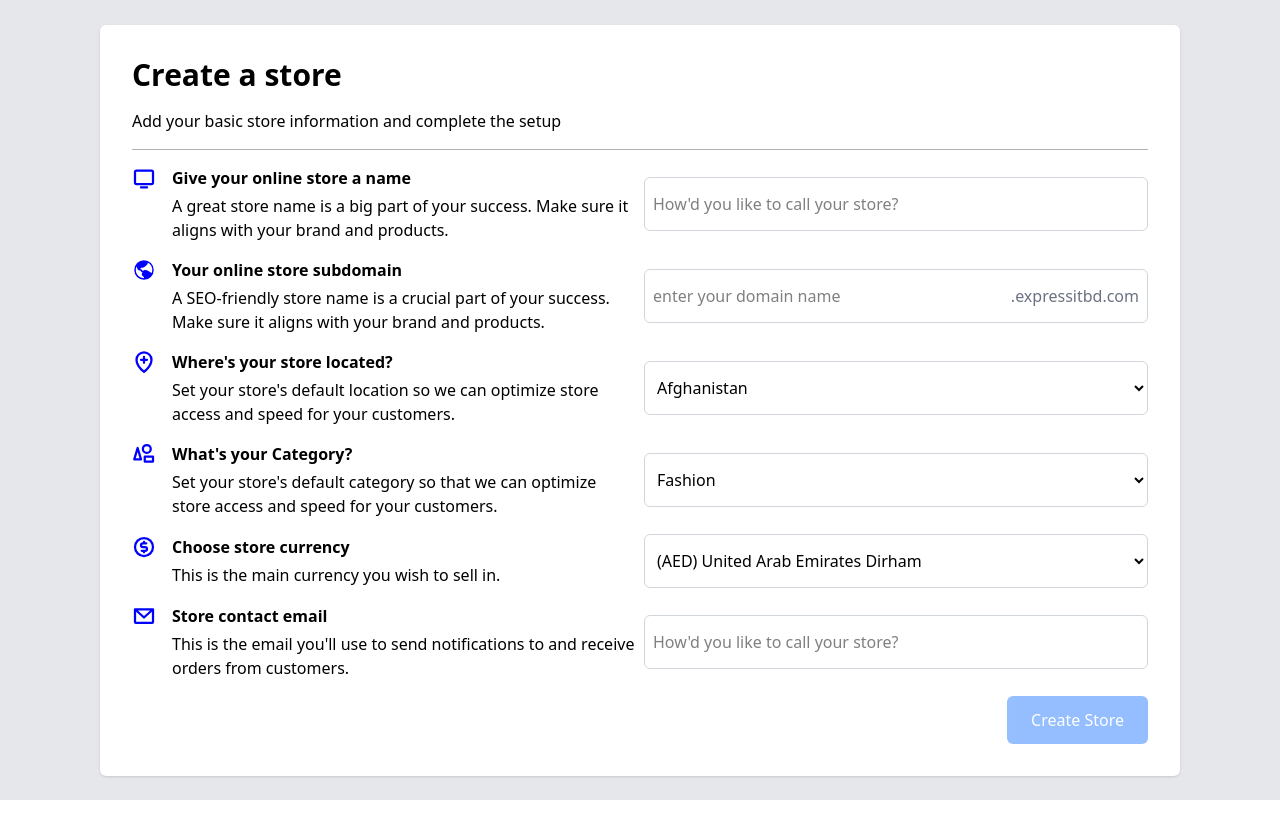
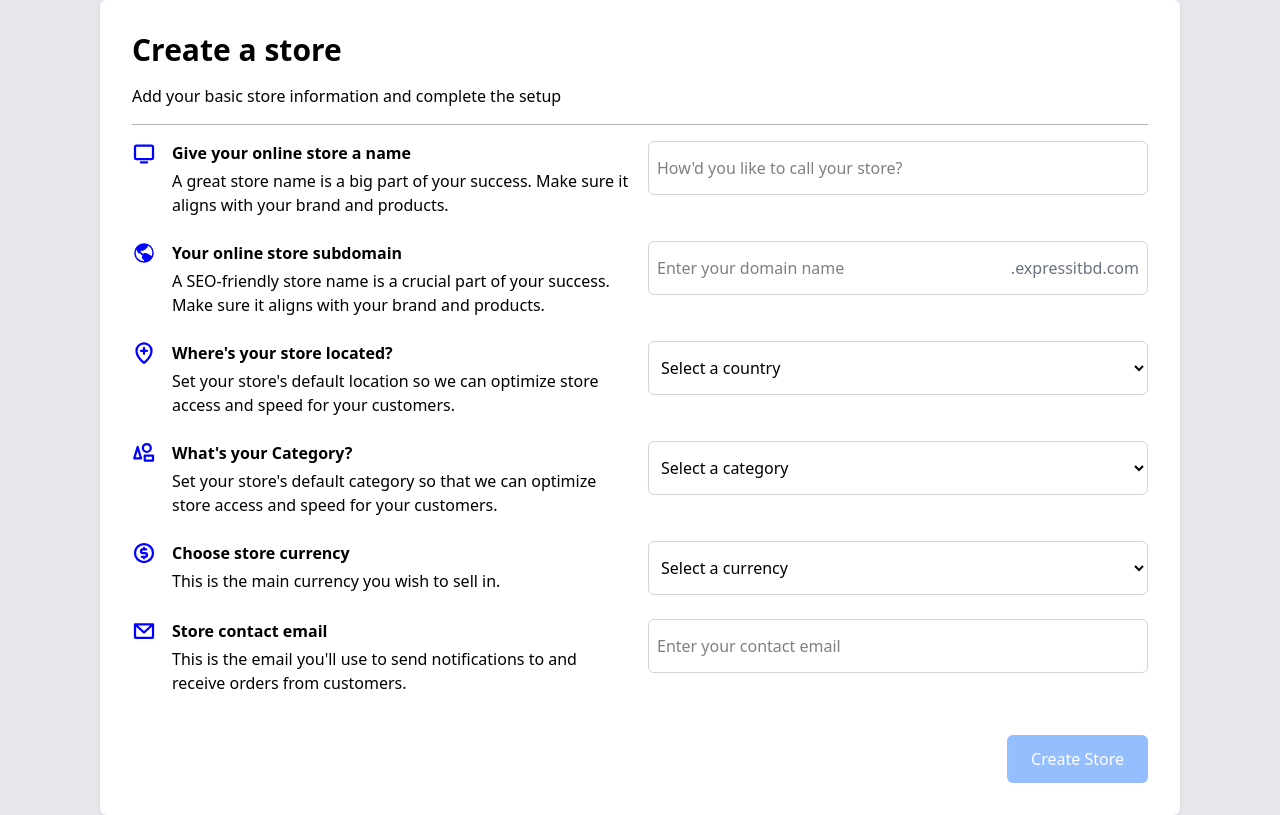
Before and after one commit to naimdotcom/store-creation-and-domain-check, a Next.js app: page / in a window 1280 px wide. Built offline with nearby package versions, Linux system fonts and the light colour scheme.

Commit message:
Refactor store creation form with improved validation and domain checking; add FormDomainField component and initial state constants.

```diff
--- a/src/app/page.tsx
+++ b/src/app/page.tsx
@@ -11,76 +11,81 @@ import {
   MonitorIcon,
   ShapesIcon,
 } from "@phosphor-icons/react";
-import { useEffect, useState } from "react";
+import { useCallback, useEffect, useMemo, useState } from "react";
 import countryjson from "@/data/country.json";
 import categoryjson from "@/data/category.json";
 import currencyJson from "@/data/currency.json";
 import { validateEmail } from "@/utils/validation";
-
-type storeInput = {
-  storeName: string;
-  domain: string;
-  location: string;
-  category: string;
-  currency: string;
-  email: string;
-};
+import { StoreInput, ValidationErrors } from "@/types";
+import { INITIAL_STORE_DATA, INITIAL_VALIDATION } from "@/data/Constant";
+import FormInputField from "@/components/FormInputField";
+import FormSelectField from "@/components/FormSelectField";
+import FormDomainField from "@/components/FormDomainField";
 
 export default function Home() {
-  const [storeInfo, setStoreInfo] = useState<storeInput>({
-    storeName: "",
-    domain: "",
-    location: "",
-    category: "",
-    currency: "",
-    email: "",
-  });
-
-  const [validation, setValidation] = useState({
-    storeName: "",
-    domain: "",
-    location: "",
-    category: "",
-    currency: "",
-    email: "",
-  });
+  const [storeInfo, setStoreInfo] = useState<StoreInput>(INITIAL_STORE_DATA);
+  const [validation, setValidation] =
+    useState<ValidationErrors>(INITIAL_VALIDATION);
   const [isDomainAvailable, setIsDomainAvailable] = useState<boolean>(false);
   const [isFormValid, setIsFormValid] = useState<boolean>(false);
 
-  const validateDomainInput = (domain: string) => {
+  const validateDomainInput = (domain: string): string => {
     const domainRegex = /^(?!-)[a-zA-Z0-9-]{3,63}(?<!-)$/i;
 
-    if (!domain) {
-      setValidation((prev) => ({
-        ...prev,
-        domain: "Domain name is required.",
-      }));
-      setIsDomainAvailable(false);
-      return false;
+    if (!domain) return "Domain name is required.";
+    if (domain.length < 3) return "Domain must be at least 3 characters.";
+    if (!domainRegex.test(domain)) return "Invalid domain format.";
+
+    return "";
+  };
+
+  const validateField = (name: string, value: string): boolean => {
+    let error: string = "";
+
+    switch (name) {
+      case "storeName":
+        if (!value.trim()) {
+          error = "Store name is required.";
+        } else if (value.trim().length < 3) {
+          error = "Store name must be at least 3 characters long.";
+        }
+        break;
+
+      case "domain":
+        error = validateDomainInput(value);
+        break;
+
+      case "email":
+        if (!value) {
+          error = "Email is required.";
+        } else if (validateEmail(value)) {
+          error = "Invalid email format.";
+        }
+        break;
+
+      case "location":
+        if (!value) error = "Location is required.";
+        break;
+
+      case "category":
+        if (!value) error = "Category is required.";
+        break;
+
+      case "currency":
+        if (!value) error = "Currency is required.";
+        break;
     }
 
-    if (domain.length < 3) {
-      setValidation((prev) => ({
-        ...prev,
-        domain: "Domain must be at least 3 characters.",
-      }));
-      setIsDomainAvailable(false);
-      return false;
-    }
-
-    if (!domainRegex.test(domain)) {
-      setValidation((prev) => ({
-        ...prev,
-        domain: "Invalid domain format.",
-      }));
-      setIsDomainAvailable(false);
-      return false;
-    }
-
-    return true;
+    setValidation((prev) => ({ ...prev, [name]: error }));
+    return error === "";
   };
 
   const checkDomain = async (domain: string) => {
+    if (!domain.trim()) {
+      setIsDomainAvailable(false);
+      return;
+    }
+
     try {
       const res = await axiosInstance.get(`${domain}.expressitbd.com`);
       const isTaken = res.data?.data?.taken;
@@ -93,6 +98,7 @@ export default function Home() {
         setValidation((prev) => ({ ...prev, domain: "Domain is taken." }));
       }
     } catch (error) {
+      console.error("Domain check error:", error);
       setIsDomainAvailable(false);
       setValidation((prev) => ({
         ...prev,
@@ -103,47 +109,142 @@ export default function Home() {
 
   const debouncedCheckDomain = useDebounce(checkDomain, 500);
 
-  const handleOnChange = (
+  const handleOnChange = useCallback(
+    (
       e:
         | React.ChangeEvent<HTMLInputElement>
         | React.ChangeEvent<HTMLSelectElement>
     ) => {
       const { name, value } = e.target;
-    setStoreInfo({ ...storeInfo, [name]: value });
-    console.log(name, value);
-    // validate domain
-    if (name === "domain" && validateDomainInput(value)) {
-      debouncedCheckDomain(value);
+
+      // Update state with functional update to avoid stale closure
+      setStoreInfo((prev) => ({ ...prev, [name]: value }));
+
+      // Validate the field
+      const isValid = validateField(name, value);
+
+      // Handle domain checking
+      if (name === "domain" && isValid && value.trim()) {
+        debouncedCheckDomain(value.trim());
+      } else if (name === "domain" && !value.trim()) {
+        setIsDomainAvailable(false);
       }
-    // validate email
-    if (name == "email" && !validateEmail(value))
-      setValidation((prev) => ({ ...prev, email: "Invalid email format" }));
-    else setValidation((prev) => ({ ...prev, email: "" }));
+    },
+    [validateField, debouncedCheckDomain]
+  );
 
-    if (name == "storeName" && value.length < 3)
-      setValidation((prev) => ({
-        ...prev,
-        storeName: "Store name must be at least 3 characters long",
-      }));
-    else setValidation((prev) => ({ ...prev, storeName: "" }));
+  useEffect(() => {
+    const hasNoValidationErrors = !Object.values(validation).some(
+      (msg) => msg !== ""
+    );
+    const allFieldsFilled = Object.values(storeInfo).every(
+      (value) => value.trim() !== ""
+    );
+    const isDomainValid =
+      validateDomainInput(storeInfo.domain) === "" && isDomainAvailable;
+
+    setIsFormValid(hasNoValidationErrors && allFieldsFilled && isDomainValid);
+  }, [storeInfo, validation, isDomainAvailable]);
+
+  const handleSubmit = (e: React.FormEvent) => {
+    e.preventDefault();
+    if (isFormValid) {
+      console.log("Creating store with data:", storeInfo);
+      // Handle form submission here
+    }
   };
 
-  useEffect(() => {
-    setIsFormValid(
-      storeInfo.storeName !== "" &&
-        storeInfo.storeName.trim().length >= 3 &&
-        validateDomainInput(storeInfo.domain) &&
-        isDomainAvailable &&
-        storeInfo.location !== "" &&
-        storeInfo.category !== "" &&
-        storeInfo.currency !== "" &&
-        validateEmail(storeInfo.email) &&
-        !Object.values(validation).some((msg) => msg !== "")
+  const formFields = useMemo(
+    () => [
+      {
+        name: "storeName",
+        type: "input",
+        inputType: "text",
+        placeholder: "How'd you like to call your store?",
+        title: "Give your online store a name",
+        icon: <MonitorIcon color="blue" size={24} weight="bold" />,
+        description:
+          "A great store name is a big part of your success. Make sure it aligns with your brand and products.",
+        value: storeInfo.storeName,
+        error: validation.storeName,
+      },
+      {
+        name: "domain",
+        type: "domain",
+        placeholder: "Enter your domain name",
+        title: "Your online store subdomain",
+        icon: <GlobeHemisphereWestIcon color="blue" size={24} weight="fill" />,
+        description:
+          "A SEO-friendly store name is a crucial part of your success. Make sure it aligns with your brand and products.",
+        value: storeInfo.domain,
+        error: validation.domain,
+        suffix: ".expressitbd.com",
+        isDomainAvailable,
+      },
+      {
+        name: "location",
+        type: "select",
+        title: "Where's your store located?",
+        icon: <MapPinPlusIcon color="blue" size={24} weight="bold" />,
+        description:
+          "Set your store's default location so we can optimize store access and speed for your customers.",
+        value: storeInfo.location,
+        error: validation.location,
+        options:
+          countryjson?.map((country) => ({
+            value: country.name,
+            label: country.name,
+          })) || [],
+        placeholder: "Select a country",
+      },
+      {
+        name: "category",
+        type: "select",
+        title: "What's your Category?",
+        icon: <ShapesIcon color="blue" size={24} weight="bold" />,
+        description:
+          "Set your store's default category so that we can optimize store access and speed for your customers.",
+        value: storeInfo.category,
+        error: validation.category,
+        options:
+          categoryjson?.map((cat) => ({
+            value: cat.value,
+            label: cat.label,
+          })) || [],
+        placeholder: "Select a category",
+      },
+      {
+        name: "currency",
+        type: "select",
+        title: "Choose store currency",
+        icon: <CurrencyCircleDollarIcon color="blue" size={24} weight="bold" />,
+        description: "This is the main currency you wish to sell in.",
+        value: storeInfo.currency,
+        error: validation.currency,
+        options:
+          Object.entries(currencyJson)?.map(([code, name]) => ({
+            value: code,
+            label: `(${code}) ${name}`,
+          })) || [],
+        placeholder: "Select a currency",
+      },
+      {
+        name: "email",
+        type: "input",
+        inputType: "email",
+        placeholder: "Enter your contact email",
+        title: "Store contact email",
+        icon: <EnvelopeSimpleIcon color="blue" size={24} weight="bold" />,
+        description:
+          "This is the email you'll use to send notifications to and receive orders from customers.",
+        value: storeInfo.email,
+        error: validation.email,
+      },
+    ],
+    [storeInfo, validation, isDomainAvailable]
   );
 
-    console.log(isFormValid);
-    return () => {};
-  }, [storeInfo]);
+  console.log("storeInfo", storeInfo);
 
   return (
     <>
@@ -157,193 +258,50 @@ export default function Home() {
             <hr className="my-4 bg-black opacity-30" />
 
             {/* Form */}
-            <div className="space-y-4">
-              {/* store name */}
-              <div className="grid grid-cols-1 md:grid-cols-2 items-center gap-2">
+            <form onSubmit={handleSubmit} className="space-y-6">
+              {formFields.map((field) => (
+                <div
+                  key={field.name}
+                  className="grid grid-cols-1 md:grid-cols-2 items-start gap-4"
+                >
                   <FormLabelInfo
-                  title="Give your online store a name"
-                  icon={<MonitorIcon color="blue" size={24} weight="bold" />}
-                  description="A great store name is a big part of your success. Make sure it aligns with your brand and products."
+                    title={field.title}
+                    icon={field.icon}
+                    description={field.description}
                   />
                   <div className="flex flex-col gap-1">
-                  <input
-                    type="text"
-                    name="storeName"
-                    placeholder="How'd you like to call your store?"
-                    className={`border px-2 py-3.5 rounded-md focus-visible:outline-none ${
-                      validation.storeName
-                        ? "border-red-500"
-                        : "border-gray-300"
-                    }`}
-                    value={storeInfo.storeName}
+                    {field.type == "domain" ? (
+                      <FormDomainField
+                        field={field}
                         onChange={handleOnChange}
                       />
-                  <FormValidationMessage message={validation.storeName} />
+                    ) : field.type == "select" ? (
+                      <FormSelectField
+                        field={field}
+                        onChange={handleOnChange}
+                      />
+                    ) : (
+                      <FormInputField field={field} onChange={handleOnChange} />
+                    )}
+                    <FormValidationMessage message={field.error} />
                   </div>
                 </div>
-              {/* end store name */}
+              ))}
 
-              {/* store subdomain */}
-              <div className="grid grid-cols-1 md:grid-cols-2 items-center gap-2 ">
-                <FormLabelInfo
-                  title="Your online store subdomain"
-                  icon={
-                    <GlobeHemisphereWestIcon
-                      color="blue"
-                      size={24}
-                      weight="fill"
-                    />
-                  }
-                  description="A SEO-friendly store name is a crucial part of your success. Make sure it aligns with your brand and products."
-                />
-                <div className="flex flex-col gap-1">
-                  <div
-                    className={`flex items-center border px-2 py-3.5 w-full rounded-md ${
-                      validation.domain ? "border-red-500" : "border-gray-300"
-                    } ${isDomainAvailable ? "border-green-500" : ""}`}
-                  >
-                    <input
-                      type="text"
-                      name="domain"
-                      placeholder="enter your domain name"
-                      className={`w-[90%] focus-visible:outline-none`}
-                      value={storeInfo.domain}
-                      onChange={handleOnChange}
-                    />
-                    <span className="text-gray-500">.expressitbd.com</span>
-                  </div>
-                  <FormValidationMessage message={validation.domain} />
-                  {storeInfo.domain &&
-                    !validation.domain &&
-                    isDomainAvailable && (
-                      <span className="text-green-500">
-                        Domain is available.
-                      </span>
-                    )}
-                </div>
-              </div>
-              {/* end store subdomain */}
-
-              {/* country */}
-              <div className="grid grid-cols-1 md:grid-cols-2 items-center gap-2">
-                <FormLabelInfo
-                  title="Where's your store located?"
-                  icon={<MapPinPlusIcon color="blue" size={24} weight="bold" />}
-                  description="Set your store's default location so we can optimize store access and speed for your customers."
-                />
-                <div className="flex flex-col gap-1">
-                  <select
-                    name="location"
-                    id=""
-                    className="border px-2 py-3.5 rounded-md focus-visible:outline-none border-gray-300"
-                    value={storeInfo.location}
-                    onChange={handleOnChange}
-                  >
-                    {countryjson
-                      ? countryjson.map((country) => (
-                          <option key={country.code} value={country.name}>
-                            {country.name}
-                          </option>
-                        ))
-                      : ""}
-                  </select>
-                  <FormValidationMessage message={validation.location} />
-                </div>
-              </div>
-              {/* country end */}
-
-              {/* category */}
-              <div className="grid grid-cols-1 md:grid-cols-2 items-center gap-2">
-                <FormLabelInfo
-                  title="What's your Category?"
-                  icon={<ShapesIcon color="blue" size={24} weight="bold" />}
-                  description="Set your store's default category so that we can optimize store access and speed for your customers."
-                />
-                <div className="flex flex-col gap-1">
-                  <select
-                    name="category"
-                    className="border px-2 py-3.5 rounded-md focus-visible:outline-none border-gray-300"
-                    value={storeInfo.category}
-                    onChange={handleOnChange}
-                  >
-                    {categoryjson?.map((cat) => (
-                      <option key={cat.value} value={cat.value}>
-                        {cat.label}
-                      </option>
-                    ))}
-                  </select>
-                  <FormValidationMessage message={validation.category} />
-                </div>
-              </div>
-              {/* category End */}
-
-              {/* currency */}
-              <div className="grid grid-cols-1 md:grid-cols-2 items-center gap-2">
-                <FormLabelInfo
-                  title="Choose store currency"
-                  icon={
-                    <CurrencyCircleDollarIcon
-                      color="blue"
-                      size={24}
-                      weight="bold"
-                    />
-                  }
-                  description="This is the main currency you wish to sell in."
-                />
-                <div className="flex flex-col gap-1">
-                  <select
-                    name="currency"
-                    className="border px-2 py-3.5 rounded-md focus-visible:outline-none border-gray-300"
-                    value={storeInfo.currency}
-                    onChange={handleOnChange}
-                  >
-                    {Object.entries(currencyJson)?.map(([code, cur]) => (
-                      <option key={code} value={code}>
-                        ({code}) {cur}
-                      </option>
-                    ))}
-                  </select>
-                  <FormValidationMessage message={validation.currency} />
-                </div>
-              </div>
-              {/* currency end */}
-
-              {/* email */}
-              <div className="grid grid-cols-1 md:grid-cols-2 items-center gap-2">
-                <FormLabelInfo
-                  title="Store contact email"
-                  icon={
-                    <EnvelopeSimpleIcon color="blue" size={24} weight="bold" />
-                  }
-                  description="This is the email you'll use to send notifications to and receive orders from customers."
-                />
-                <div className="flex flex-col gap-1">
-                  <input
-                    type="email"
-                    name="email"
-                    placeholder="How'd you like to call your store?"
-                    className={`border px-2 py-3.5 rounded-md focus-visible:outline-none ${
-                      validation.email ? "border-red-500" : "border-gray-300"
-                    }`}
-                    value={storeInfo.email}
-                    onChange={handleOnChange}
-                  />
-                  <FormValidationMessage message={validation.email} />
-                </div>
-              </div>
-              {/* email end */}
-
-              <div className="flex justify-end">
+              <div className="flex justify-end pt-4">
                 <button
-                  className={`bg-blue-500 text-white px-6 py-3 rounded-md ${
-                    !isFormValid && "opacity-50 cursor-not-allowed"
+                  type="submit"
+                  className={`bg-blue-500 text-white px-6 py-3 rounded-md font-medium transition-all ${
+                    isFormValid
+                      ? "hover:bg-blue-600 active:bg-blue-700"
+                      : "opacity-50 cursor-not-allowed"
                   }`}
                   disabled={!isFormValid}
                 >
                   Create Store
                 </button>
               </div>
-            </div>
+            </form>
           </div>
         </div>
       </div>
--- /dev/null
+++ b/src/components/FormDomainField.tsx
@@ -0,0 +1,39 @@
+import React from "react";
+
+type Props = {
+  field: any;
+  onChange: (e: React.ChangeEvent<HTMLInputElement>) => void;
+};
+
+function FormDomainField({ field, onChange }: Props) {
+  return (
+    <div>
+      <div
+        className={`flex items-center border px-2 py-3.5 w-full rounded-md transition-colors ${
+          field.error
+            ? "border-red-500"
+            : field.isDomainAvailable
+            ? "border-green-500"
+            : "border-gray-300"
+        }`}
+      >
+        <input
+          type="text"
+          name={field.name}
+          placeholder={field.placeholder}
+          className="flex-1 focus-visible:outline-none"
+          value={field.value}
+          onChange={onChange}
+        />
+        <span className="text-gray-500 ml-2">{field.suffix}</span>
+      </div>
+      {field.value && !field.error && field.isDomainAvailable && (
+        <span className="text-green-500 text-sm mt-1 block">
+          Domain is available.
+        </span>
+      )}
+    </div>
+  );
+}
+
+export default FormDomainField;
--- /dev/null
+++ b/src/data/Constant.ts
@@ -0,0 +1,19 @@
+import { StoreInput, ValidationErrors } from "@/types";
+
+export const INITIAL_STORE_DATA: StoreInput = {
+  storeName: "",
+  domain: "",
+  location: "",
+  category: "",
+  currency: "",
+  email: "",
+};
+
+export const INITIAL_VALIDATION: ValidationErrors = {
+  storeName: "",
+  domain: "",
+  location: "",
+  category: "",
+  currency: "",
+  email: "",
+};
--- /dev/null
+++ b/src/types.ts
@@ -0,0 +1,17 @@
+export interface StoreInput {
+  storeName: string;
+  domain: string;
+  location: string;
+  category: string;
+  currency: string;
+  email: string;
+}
+
+export interface ValidationErrors {
+  storeName: string;
+  domain: string;
+  location: string;
+  category: string;
+  currency: string;
+  email: string;
+}
```
Lines whose indentation alone changed are shown as unchanged.
